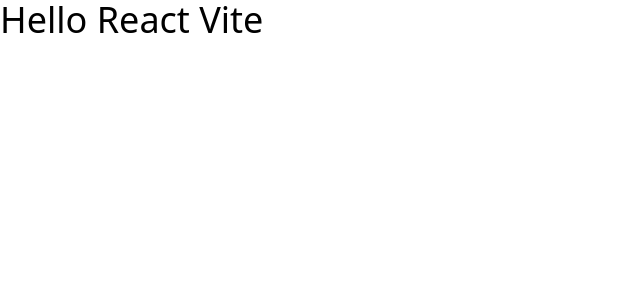
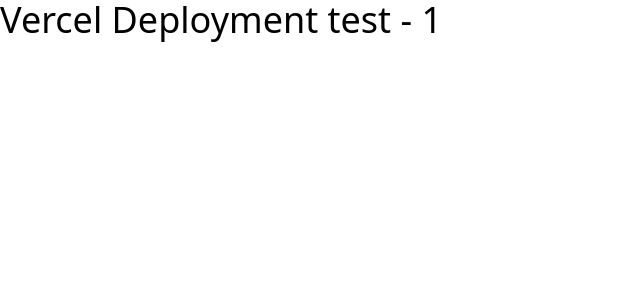
Before and after one commit to tigermursa/TaskBuddy-Client, a React (Vite) app: page / in a window 1280 px wide. Shown: the top 300 px of the page, without its empty margins (0-640 px from the left). Built offline with nearby package versions, Linux system fonts and the light colour scheme.

Commit message:
Vercel deployment test-1

```diff
--- a/src/App.tsx
+++ b/src/App.tsx
@@ -3,7 +3,7 @@
 const App = () => {
   return (
     <div>
-      <h1  className="text-4xl">Hello React Vite</h1>
+      <h1  className="text-4xl">Vercel Deployment test - 1</h1>
     </div>
   );
 };
```
